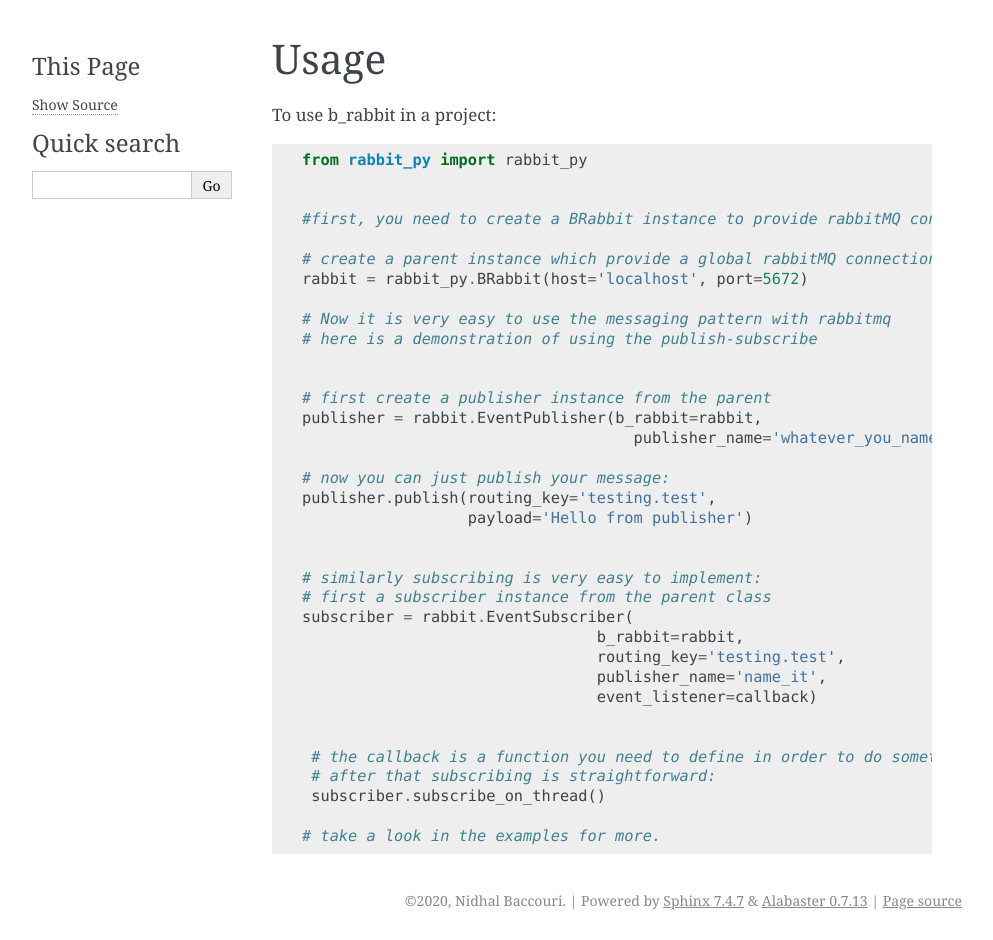
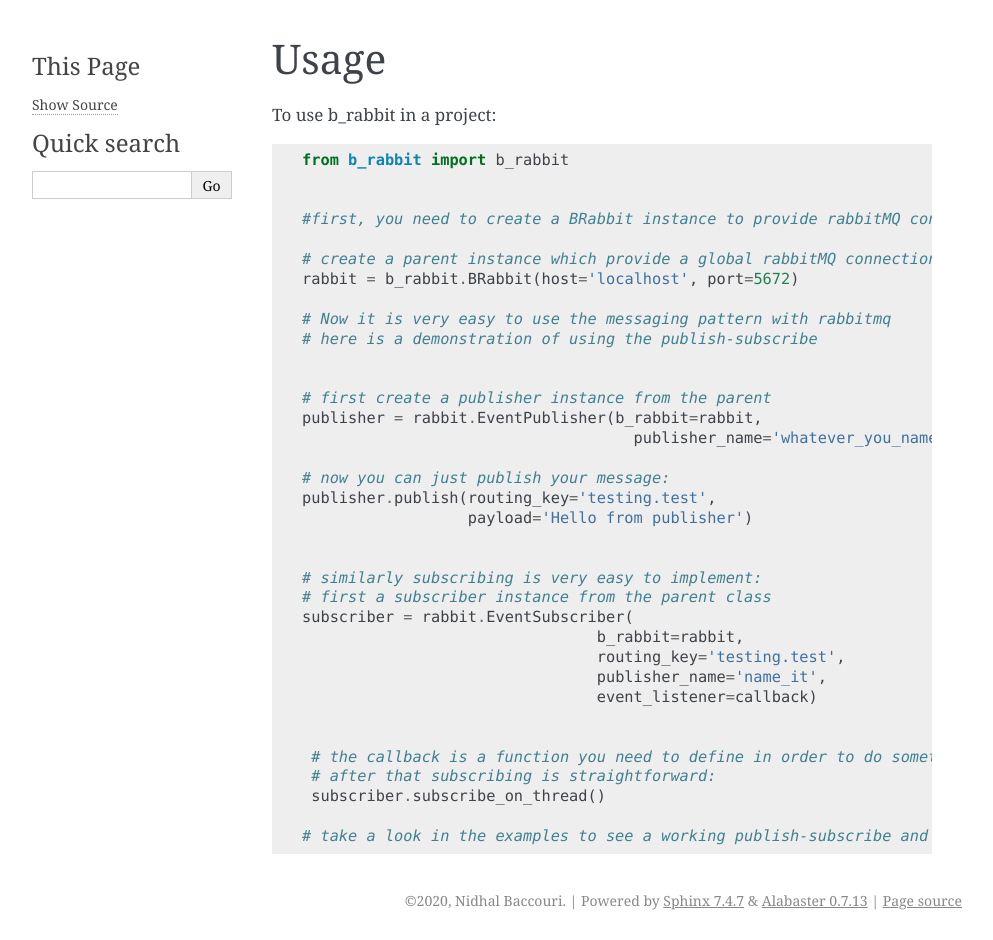
Before and after one commit to nidhaloff/b-rabbit, a Sphinx documentation site: the page built from docs/usage.rst, in a window 1280 px wide. Shown: the whole page, without its empty margins (148-1141 px from the left). Built offline with Sphinx 7.4.7, drawn with Linux system fonts in a browser that asks for light colours.

```diff
--- a/docs/usage.rst
+++ b/docs/usage.rst
@@ -4,13 +4,13 @@ Usage
 
 To use b_rabbit in a project::
 
-    from rabbit_py import rabbit_py
+    from b_rabbit import b_rabbit
 
 
     #first, you need to create a BRabbit instance to provide rabbitMQ connection:
 
     # create a parent instance which provide a global rabbitMQ connection
-    rabbit = rabbit_py.BRabbit(host='localhost', port=5672)
+    rabbit = b_rabbit.BRabbit(host='localhost', port=5672)
 
     # Now it is very easy to use the messaging pattern with rabbitmq
     # here is a demonstration of using the publish-subscribe
@@ -38,4 +38,4 @@ To use b_rabbit in a project::
      # after that subscribing is straightforward:
      subscriber.subscribe_on_thread()
 
-    # take a look in the examples for more.
+    # take a look in the examples to see a working publish-subscribe and RPC
--- a/setup.py
+++ b/setup.py
@@ -21,7 +21,7 @@ setup(
     author_email='nidhalbacc@gmail.com',
     python_requires='>=3.5',
     classifiers=[
-        'Development Status :: 2 - Pre-Alpha',
+        'Development Status :: 4 - Beta',
         'Intended Audience :: Developers',
         'License :: OSI Approved :: MIT License',
         'Natural Language :: English',
@@ -44,6 +44,6 @@ setup(
     test_suite='tests',
     tests_require=test_requirements,
     url='https://github.com/nidhaloff/b_rabbit',
-    version='0.1.6',
+    version='1.0.0',
     zip_safe=False,
 )
```
